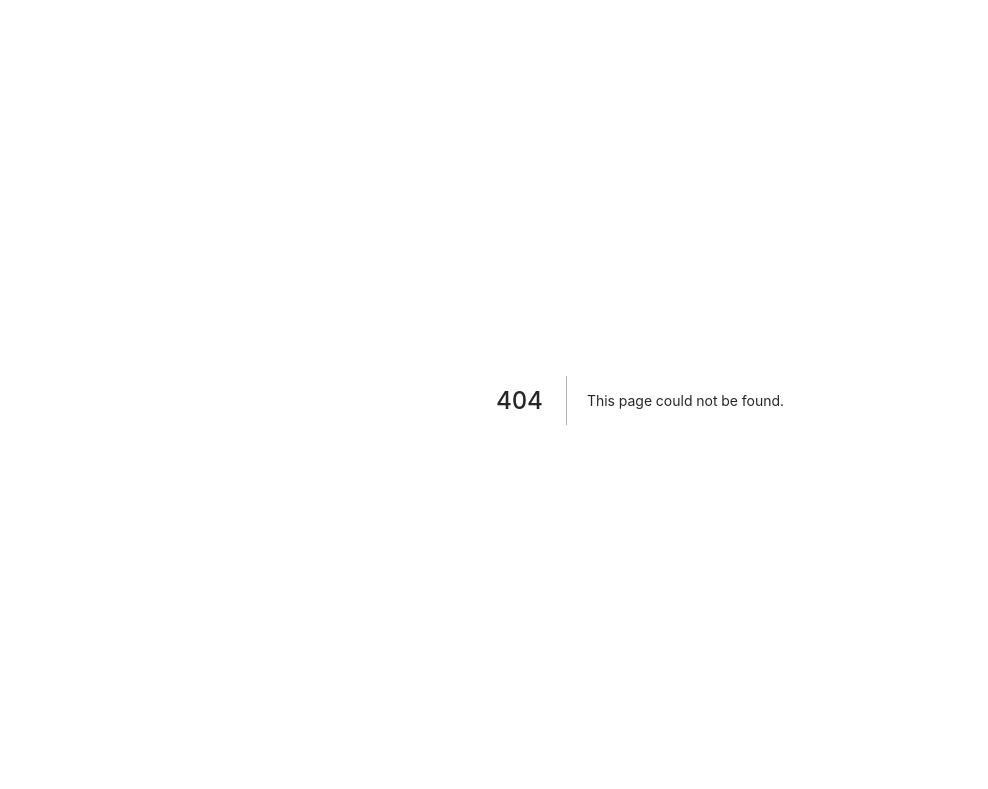
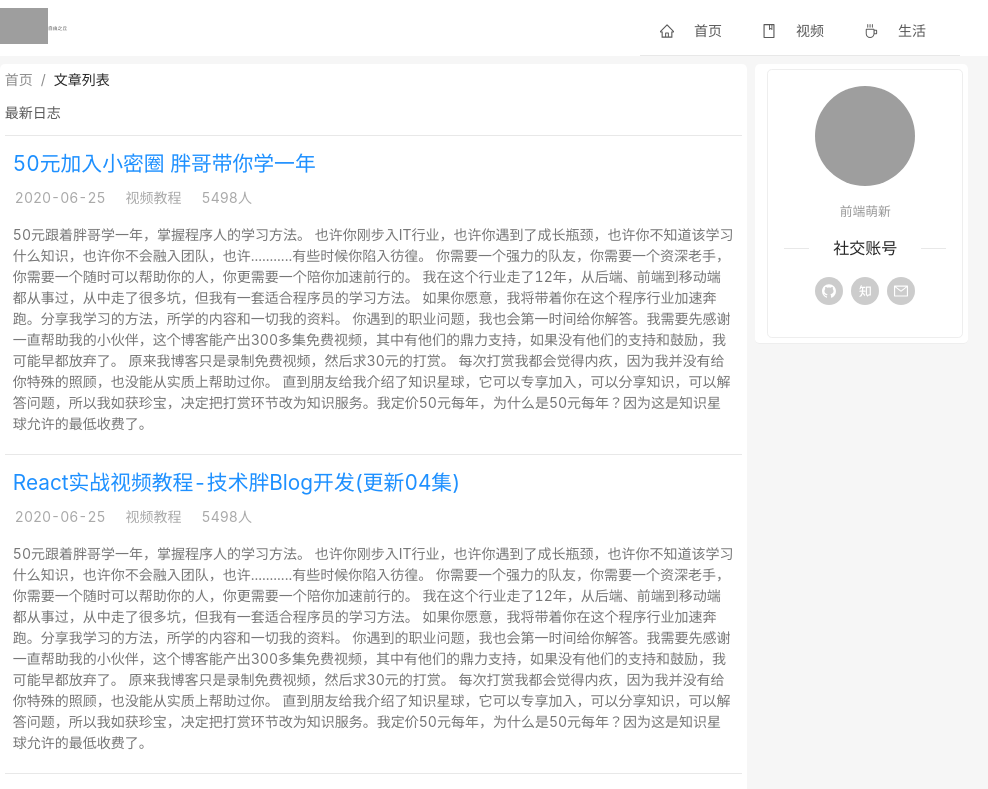
Before and after one commit to chaunceym/meng-blog, a Next.js app: page /ArticleList in a window 1280 px wide. Before the commit this address had no page. Shown: the top 789 px of the page, without its empty margins (0-988 px from the left). Built offline with nearby package versions, Linux system fonts and the light colour scheme; grey boxes are pictures that could not be loaded.

Commit message:
在list页面添加作者信息

```diff
--- a/pages/List.js
+++ b/pages/ArticleList.js
@@ -1,9 +1,11 @@
-import React from 'react'
+import React, {useState} from 'react'
 import Head from 'next/head'
 import { Row, Col, List, Breadcrumb } from 'antd'
 import Header from './components/header'
+import Author from "./components/Author"
 
-const List = () => {
+
+const ArticleList = () => {
     const [myList, setMyList] = useState(
         [
             { title: '50元加入小密圈 胖哥带你学一年', context: '50元跟着胖哥学一年，掌握程序人的学习方法。 也许你刚步入IT行业，也许你遇到了成长瓶颈，也许你不知道该学习什么知识，也许你不会融入团队，也许...........有些时候你陷入彷徨。 你需要一个强力的队友，你需要一个资深老手，你需要一个随时可以帮助你的人，你更需要一个陪你加速前行的。 我在这个行业走了12年，从后端、前端到移动端都从事过，从中走了很多坑，但我有一套适合程序员的学习方法。 如果你愿意，我将带着你在这个程序行业加速奔跑。分享我学习的方法，所学的内容和一切我的资料。 你遇到的职业问题，我也会第一时间给你解答。我需要先感谢一直帮助我的小伙伴，这个博客能产出300多集免费视频，其中有他们的鼎力支持，如果没有他们的支持和鼓励，我可能早都放弃了。 原来我博客只是录制免费视频，然后求30元的打赏。 每次打赏我都会觉得内疚，因为我并没有给你特殊的照顾，也没能从实质上帮助过你。 直到朋友给我介绍了知识星球，它可以专享加入，可以分享知识，可以解答问题，所以我如获珍宝，决定把打赏环节改为知识服务。我定价50元每年，为什么是50元每年？因为这是知识星球允许的最低收费了。' },
@@ -53,7 +55,7 @@ const List = () => {
                     />
                 </Col>
                 <Col className="comm-right" xs={0} sm={0} md={7} lg={5} xl={4}>
-                    左侧
+                  <Author/>
                 </Col>
             </Row>
             <style jsx>
@@ -80,4 +82,4 @@ const List = () => {
         </>
     )
 }
-export default List
+export default ArticleList
```
Also changed, not shown: pages/ArticleDetail.js (renamed from pages/Detail.js).
